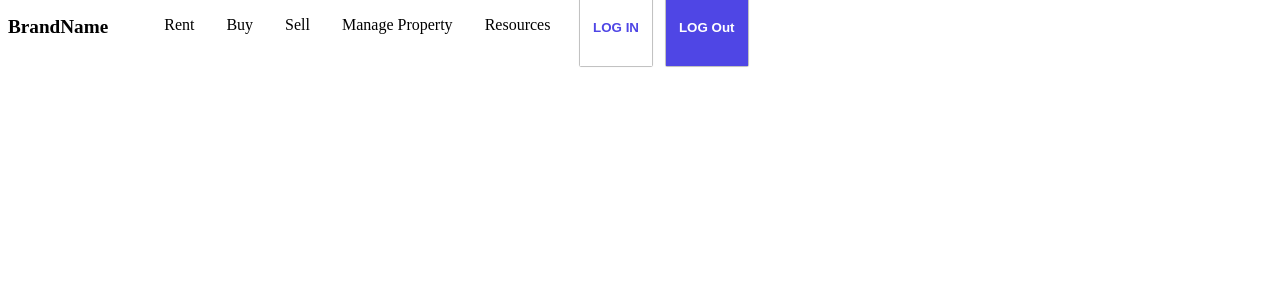
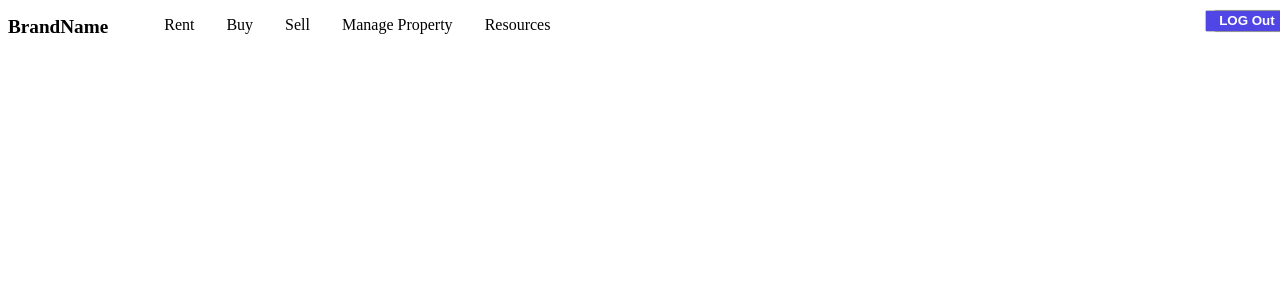
Before and after one commit to Yuvraj883/Real-Estate-Site, a Vue app: page / in a window 1280 px wide. Shown: the top 300 px of the page. Built offline with nearby package versions, Linux system fonts and the light colour scheme.

Commit message:
Added buttons to the nav

```diff
--- a/src/components/Navbar.vue
+++ b/src/components/Navbar.vue
@@ -45,18 +45,22 @@ span{
 }
 button{
     border:none;
-    margin-top:-.8em;
+    margin-top:.8em;
     padding:.2em 1em;
     margin-left:1em;
     box-shadow: 0 0 .1em black;
     font-weight:bold;
+
 }
 .login{
+      right: 0;
+    position:absolute;
       color:#4F46E5;
     background:white;
 }
 .logout{
-
+      right: 0;
+    position:absolute;
       color:white;
     background:#4F46E5;
 }
```
